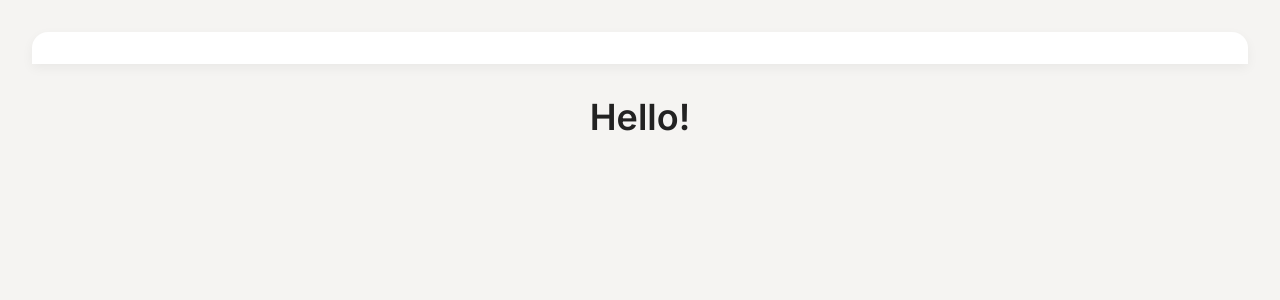
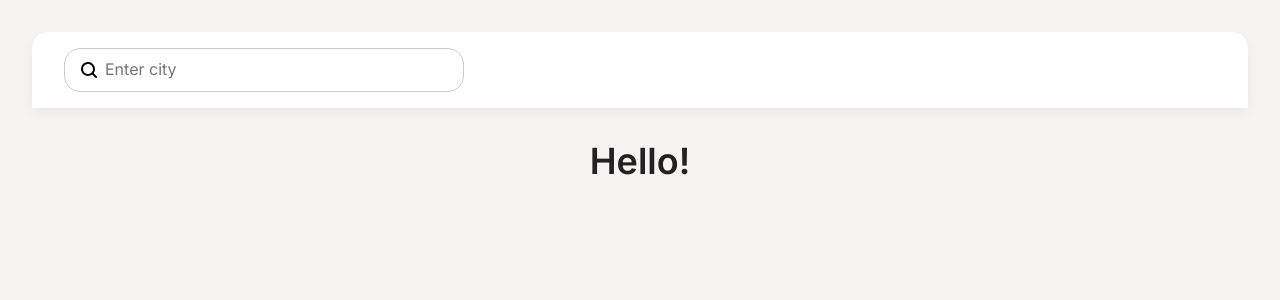
Before and after one commit to TetianaDiachenko/weather_app_react, a React (Vite) app: page / in a window 1280 px wide. Shown: the top 300 px of the page. Built offline with nearby package versions, Linux system fonts and the light colour scheme.

Commit message:
added search component

```diff
--- a/src/components/common/Header/Header.tsx
+++ b/src/components/common/Header/Header.tsx
@@ -1,6 +1,6 @@
 // import React from 'react';
 import styles from './Header.module.scss';
-// import Search from '../../search/Search';
+import Search from '../../search/Search/Search';
 // import SignInButton from '../../ui/SignInButton/SignInButton';
 // import ThemeSwitcher from '../ThemeSwitcher/ThemeSwitcher';
 
@@ -9,7 +9,7 @@ const Header = () => {
         <header className={styles.header}>
             <div className={styles.container}>
                 <div className={styles.left}>
-                    {/* <Search /> */}
+                    <Search />
                 </div>
                 <div className={styles.right}>
                     {/* <ThemesSwitcher />
--- a/src/components/search/Search/Search.module.scss
+++ b/src/components/search/Search/Search.module.scss
@@ -0,0 +1,48 @@
+@use '../../../scss/base/utils.scss' as *;
+@use '../../../scss/base/breakpoints.scss' as *;
+
+.wrapper {
+    display: flex;
+    align-items: center;
+    background-color: $whiteColor;
+    border: 1px solid #ccc;
+    border-radius: $borderRadius;
+    padding: 0.5rem 1rem;
+    gap: 0.5rem;
+    max-width: 400px;
+    width: 100%;
+  }
+
+  .input {
+    flex: 1;
+    border: none;
+    outline: none;
+    background: transparent;
+    color: $fontColor;
+    font-size: $fontSize;
+  }
+
+  .icon {
+    width: 1rem;
+    height: 1rem;
+    color: $fontColor;
+    flex-shrink: 0;
+  }
+
+  .clearInput {
+    background: none;
+    border: none;
+    padding: 0;
+    cursor: pointer;
+    display: flex;
+    align-items: center;
+  }
+
+  .close {
+    opacity: 0.6;
+    transition: opacity 0.2s ease;
+
+    &:hover {
+      opacity: 1;
+    }
+  }
--- a/src/components/search/Search/Search.tsx
+++ b/src/components/search/Search/Search.tsx
@@ -0,0 +1,33 @@
+// import React from 'react';
+import { useState } from 'react';
+import { ReactComponent as LoopIcon } from '../../../assets/icons/search.svg';
+import { ReactComponent as CloseIcon } from '../../../assets/icons/cross-small.svg';
+import styles from './Search.module.scss';
+import classNames from 'classnames';
+
+const Search = () => {
+    const [inputValue, setInputValue] = useState('');
+    const clearInputValue = () => {
+        setInputValue('');
+    };
+
+    return (
+        <div className={styles.wrapper}>
+            <LoopIcon className={styles.icon} />
+            <input
+            type="text"
+            className={styles.input}
+            placeholder="Enter city"
+            value={inputValue}
+            onChange={ (e) => setInputValue(e.target.value)}
+            />
+            {inputValue && (
+                <button className={styles.clearInput} onClick={clearInputValue} aria-label="Clear search" >
+                    <CloseIcon className={classNames(styles.icon, styles.close)} />
+                </button>
+            )}
+       </div>
+    );
+};
+
+export default Search;
```
Also changed, not shown: 1 other file (tests, documents, lock files or other folders).
